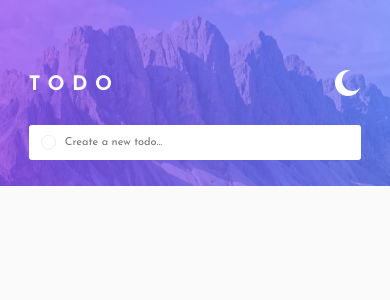
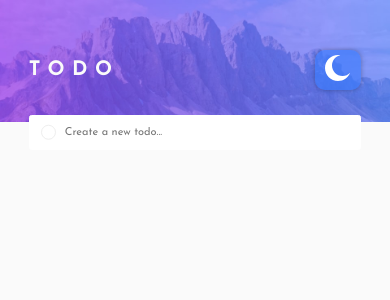
Before and after one commit to Orisabiyi/tasktracker, a React (Create React App) app: page / in a window 390 px wide. Shown: the top 300 px of the page. Built offline with nearby package versions, Linux system fonts and the light colour scheme.

Commit message:
styled the light/dark mode button for user experience, separated the filter button and added a text color

```diff
--- a/src/components/App.js
+++ b/src/components/App.js
@@ -51,7 +51,12 @@ export default function App() {
               onDelItem={handleDeleteItem}
             />
 
-            <Stats todos={todos} onSetTodo={setTodo} onSortBy={handleSortBy} />
+            <Stats
+              todos={todos}
+              sortBy={sortBy}
+              onSetTodo={setTodo}
+              onSortBy={handleSortBy}
+            />
           </div>
         )}
       </div>
--- a/src/components/Stats.js
+++ b/src/components/Stats.js
@@ -1,4 +1,4 @@
-export default function Stats({ todos, onSortBy, onSetTodo }) {
+export default function Stats({ todos, sortBy, onSortBy, onSetTodo }) {
   const todoLength = todos.filter((todo) => todo.completed !== true).length;
 
   function handleClearTodo() {
@@ -6,18 +6,32 @@ export default function Stats({ todos, onSortBy, onSetTodo }) {
       onSetTodo((todos) => todos.filter((todo) => todo.completed !== true));
   }
 
+  function sortValue(value) {
+    return sortBy === value ? "active" : "";
+  }
+
   return (
     <div className="stats">
       <div> {todoLength} items left</div>
 
       <div>
-        <button value="all" onClick={onSortBy}>
+        <button value="all" onClick={onSortBy} className={sortValue("all")}>
           All
         </button>
-        <button value="active" onClick={onSortBy}>
+
+        <button
+          value="active"
+          onClick={onSortBy}
+          className={sortValue("active")}
+        >
           Active
         </button>
-        <button value="completed" onClick={onSortBy}>
+
+        <button
+          value="completed"
+          onClick={onSortBy}
+          className={sortValue("completed")}
+        >
           Completed
         </button>
       </div>
--- a/src/index.css
+++ b/src/index.css
@@ -9,7 +9,7 @@
 }
 
 :root {
-  --bright-blue: hsl(220, 98%, 61%);
+  --bright-blue: hsla(220, 98%, 61%, 0.626);
   --check-bg: linear-gradient(
     to right,
     hsl(192, 100%, 67%),
@@ -35,6 +35,12 @@ html {
   font-size: 62.5%;
 }
 
+@media only screen and (max-width: 56.25em) {
+  html {
+    font-size: 37.5%;
+  }
+}
+
 @media only screen and (max-width: 37.5em) {
   html {
     font-size: 31.25%;
@@ -47,6 +53,12 @@ body {
   font-weight: 400;
   line-height: 1.2;
   color: var(--very-light-gray);
+}
+
+@media only screen and (max-width: 56.25em) {
+  body {
+    font-size: 1.8rem;
+  }
 }
 
 @media only screen and (max-width: 37.5em) {
@@ -70,10 +82,16 @@ body {
     var(--very-dark-blue);
 }
 
+@media only screen and (max-width: 56.25em) {
+  .app {
+    padding: 12rem 4rem;
+    background-size: 150%;
+  }
+}
+
 @media only screen and (max-width: 37.5em) {
   .app {
-    padding: 14rem 4rem;
-    background-size: 200% 22vh;
+    padding: 10rem 4rem;
   }
 }
 
@@ -108,6 +126,25 @@ body {
   font-size: 4rem;
   letter-spacing: 1.5rem;
   text-transform: uppercase;
+}
+
+.app-title button {
+  background: var(--bright-blue);
+  box-shadow: 0 0 1rem rgba(0, 0, 0, 0.3);
+  border-radius: 2rem;
+  padding: 1rem 2rem;
+}
+
+/* .app-title img {
+  box-shadow: 0 0 1rem rgba(0, 0, 0, 0.412);
+  border-radius: 2rem;
+  padding: 1rem 2rem;
+} */
+
+@media only screen and (max-width: 56.25em) {
+  .app-container {
+    width: 70%;
+  }
 }
 
 @media only screen and (max-width: 37.5em) {
@@ -202,7 +239,7 @@ body {
 }
 
 .todo-list li div:nth-of-type(2) {
-  width: 4%;
+  width: 3%;
   height: auto;
 }
 
@@ -266,6 +303,7 @@ body {
     padding: 2rem 3rem;
 
     justify-content: center;
+    gap: 6rem;
 
     position: absolute;
     width: 100%;
```
